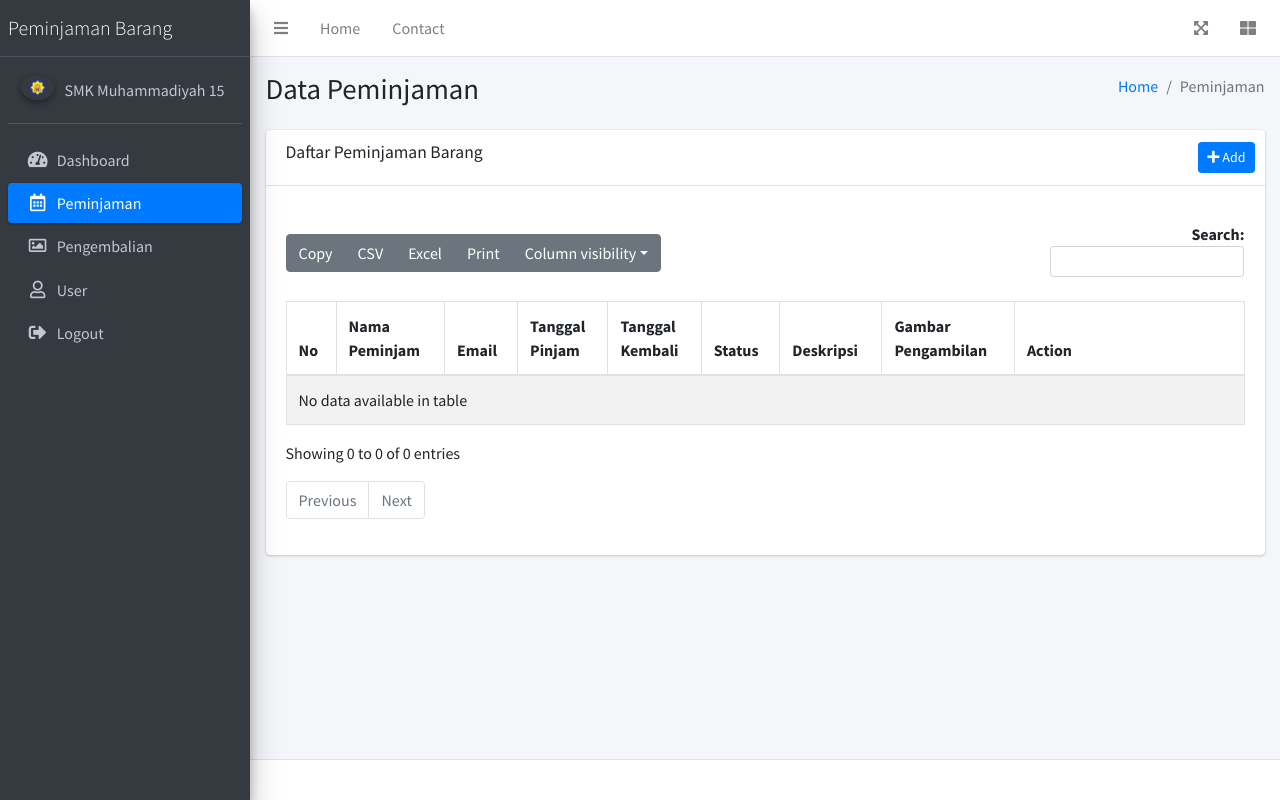
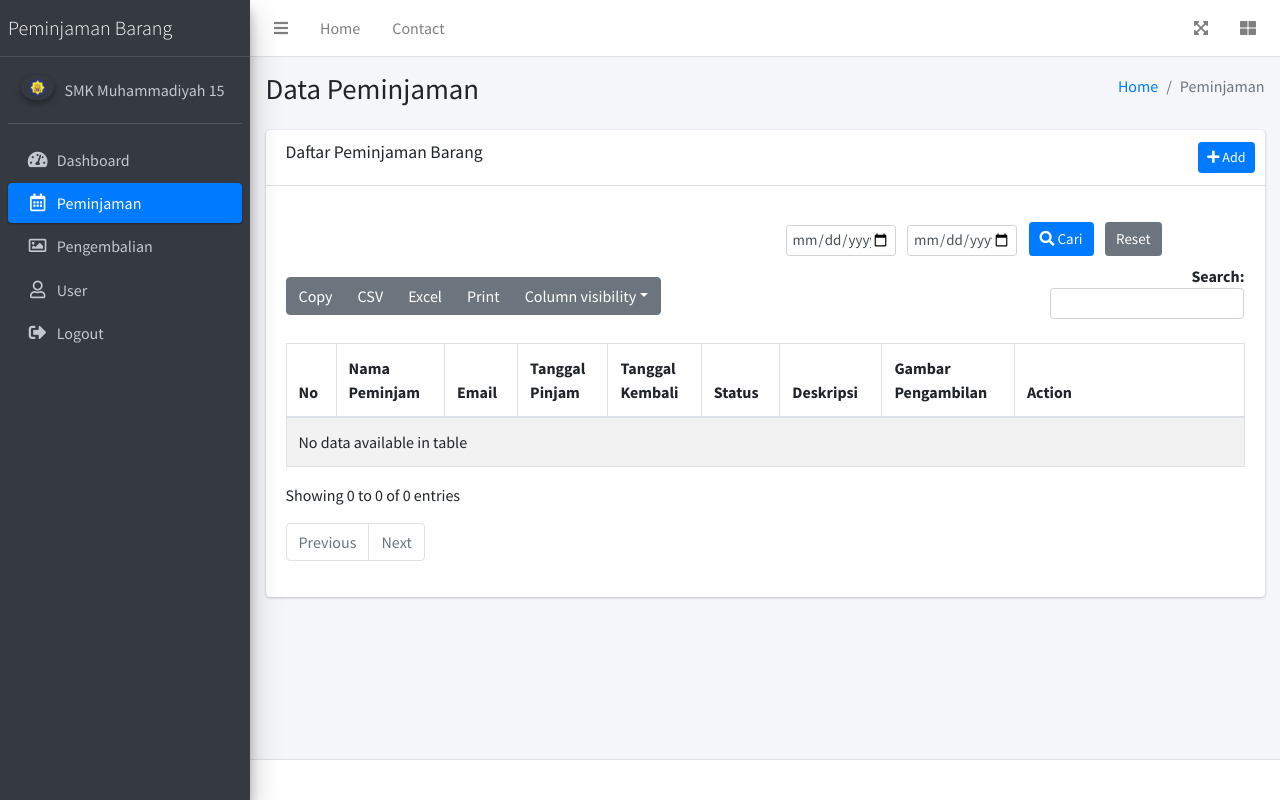
Before and after one commit to Rangers69/peminjaman_barang, a CodeIgniter app: page /peminjaman_barang/index.php/peminjaman/index in a window 1280 px wide. Run offline with CodeIgniter, Linux system fonts and the light colour scheme; data that the repository does not hold is empty; some libraries are stand-ins or nearby versions.

Commit message:
perbaiki data table index peminjaman dan pengembalian

```diff
--- a/application/views/peminjaman/index.php
+++ b/application/views/peminjaman/index.php
@@ -33,12 +33,23 @@
                             <div class="col-md-7 col-12 mb-2 mb-md-0">
                                 <div id="peminjamanTable_buttons" class="d-flex flex-wrap"></div>
                             </div>
-                            <div class="col-md-5 col-12 text-md-right">
-                                <div id="peminjamanTable_filter" class="dataTables_filter"></div>
+                        </div>
+                        <div class="row mb-2 align-items-end" style="min-height: 0px;">
+                            <div class="col-auto pr-1" style="margin-left: 500px;">
+                                <input type="date" id="from_date" class="form-control form-control-sm" style="width:110px; font-size:15px; padding:5px 5px;" placeholder="From date">
+                            </div>
+                            <div class="col-auto pr-1">
+                                <input type="date" id="to_date" class="form-control form-control-sm" style="width:110px; font-size:15px; padding:5px 5px;" placeholder="To date">
+                            </div>
+                            <div class="col-auto pr-1">
+                                <button id="filter_date" class="btn btn-primary btn-sm" style="font-size:15px; padding:5px 10px;"><i class="fas fa-search"></i> Cari</button>
+                            </div>
+                            <div class="col-auto">
+                                <button id="reset_date" class="btn btn-secondary btn-sm" style="font-size:15px; padding:5px 10px;">Reset</button>
                             </div>
                         </div>
                         <?= $this->session->flashdata('message'); ?>
-                            <table id="peminjamanTable" class="table table-bordered table-striped">
+                        <table id="peminjamanTable" class="table table-bordered table-striped">
                                 <thead>
                                     <tr>
                                         <th>No</th>
@@ -227,6 +238,46 @@
     initComplete: function () {
       $('#peminjamanTable_wrapper .dataTables_paginate').addClass('pt-3');
     }
+    });
+        // Tambahkan filter tanggal ke dalam #customFilter
+    $('#customFilter').html(`
+        <input type="date" id="from_date" class="form-control form-control-sm mx-1" style="width: 130px;">
+        <input type="date" id="to_date" class="form-control form-control-sm mx-1" style="width: 130px;">
+        <button id="filter" class="btn btn-primary btn-sm mx-1"><i class="fas fa-filter"></i> Filter</button>
+        <button id="reset" class="btn btn-secondary btn-sm mx-1">Reset</button>
+    `);
+
+    // Filter tanggal DataTables
+    $.fn.dataTable.ext.search.push(
+        function(settings, data, dataIndex) {
+            var from = $('#from_date').val();
+            var to = $('#to_date').val();
+            var tanggal = data[3]; // Kolom ke-4: Tanggal Pinjam (ubah jika urutan berbeda)
+            var tgl = new Date(tanggal);
+
+            if (from) from = new Date(from);
+            if (to) to = new Date(to);
+
+            if (
+                (!from || tgl >= from) &&
+                (!to || tgl <= to)
+            ) {
+                return true;
+            }
+            return false;
+        }
+    );
+
+    // Event tombol filter
+    $(document).on('click', '#filter', function() {
+        table.draw();
+    });
+
+    // Event tombol reset
+    $(document).on('click', '#reset', function() {
+        $('#from_date').val('');
+        $('#to_date').val('');
+        table.draw();
     });
 
         // Handle Form Add Peminjaman (CREATE)
```
Also changed, not shown: application/views/pengembalian/index.php (+15 -1 lines).
